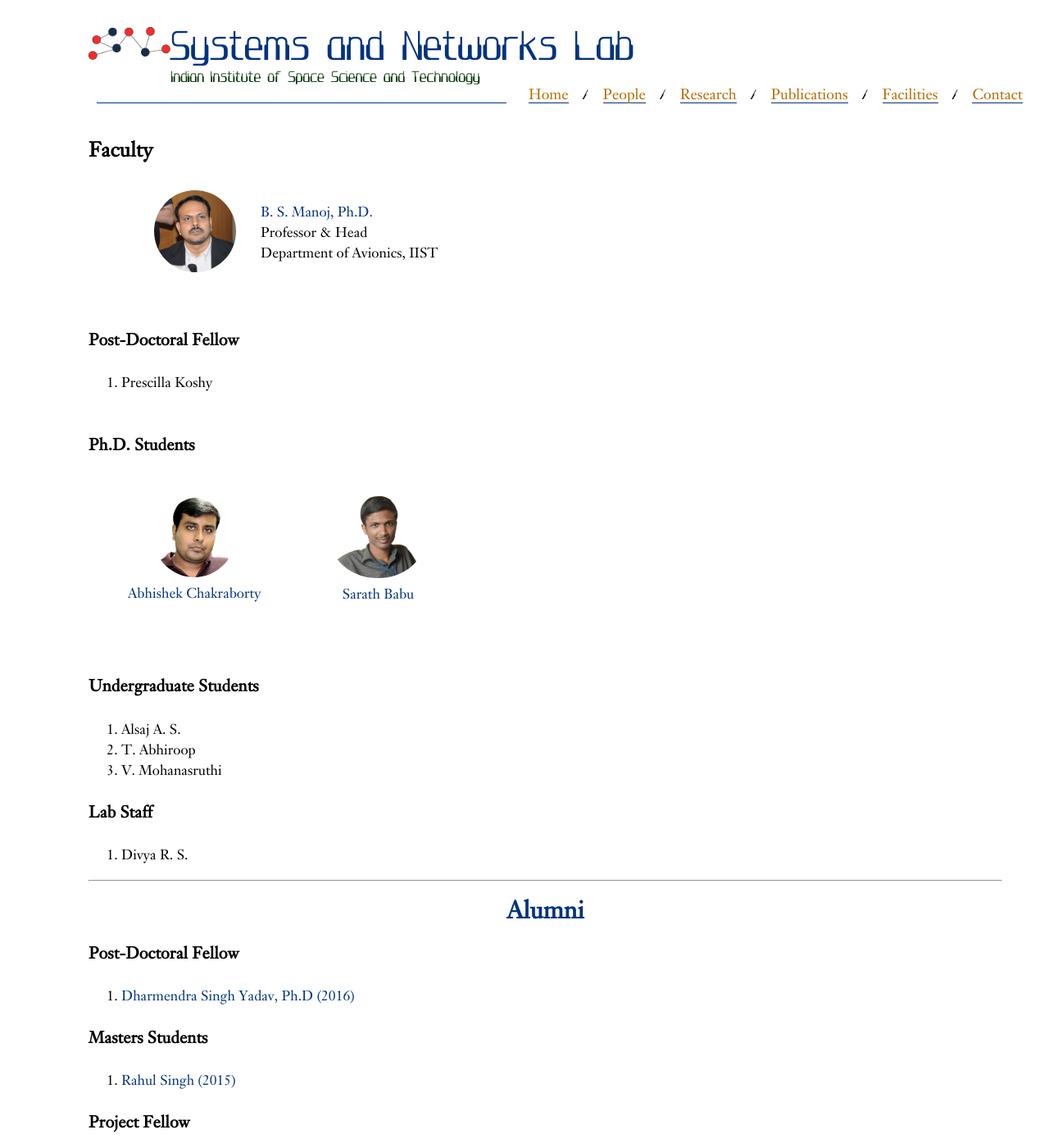
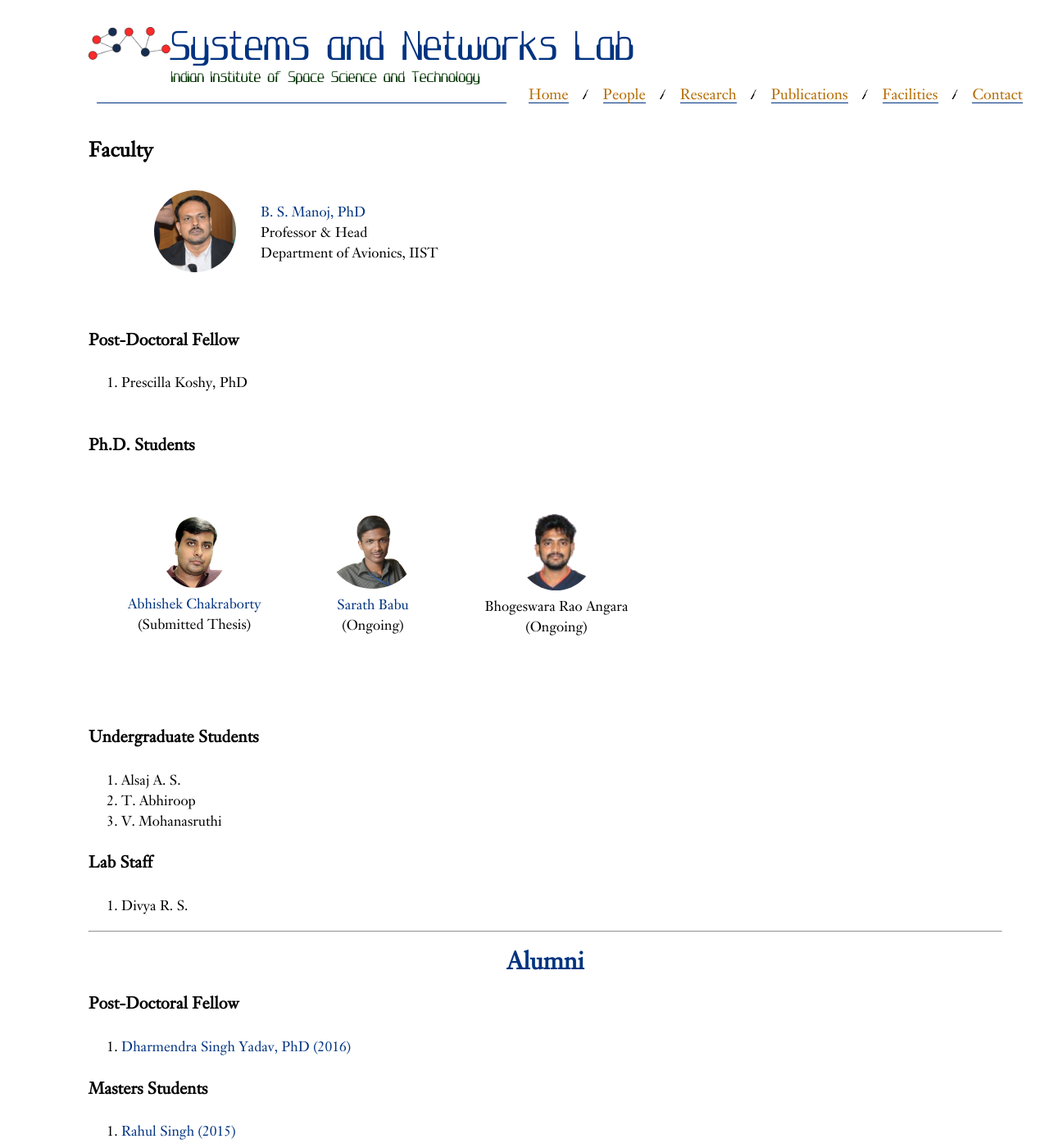
Before and after one commit to iist-sysnet/iist-sysnet.github.io, a Jekyll site: the page built from people.md, in a window 1280 px wide and 1400 px high. Shown: the whole window at 82% size. Built offline with Jekyll 4.4.1, drawn with Linux system fonts in a browser that asks for light colours; our own code applies the rules of GitHub Pages for plain Markdown files.

Commit message:
Commit on 06_Feb_2018

```diff
--- a/people.md
+++ b/people.md
@@ -8,7 +8,7 @@ layout: article
 <a href="https://www.iist.ac.in/avionics/bsmanoj" target="_blank">
 <img style="margin-left:80px" class="img-circle" src="images/bsmanoj.png" width="100px"
 align="left" hspace="30px" vspace="10px">
-B. S. Manoj, Ph.D.</a>
+B. S. Manoj, PhD</a>
 Professor & Head
 Department of Avionics, IIST
 
@@ -17,19 +17,18 @@ Department of Avionics, IIST
 
 #### Post-Doctoral Fellow
 
-1. Prescilla Koshy
+1. Prescilla Koshy, PhD
 <br><br>
 
 #### Ph.D. Students
 
 <table>
 <tr>
-<td><figure align="center"><a href="https://chakrabortyabhishek.github.io/" target="_blank"><img width="100px"  class="img-circle"  src="images/abhishek.png"><figcaption>Abhishek Chakraborty</figcaption></a></figure></td>
-<td><figure align="center"><a href="https://4sarathbabu.github.io/" target="_blank"><img width="118px"  class="img-circle"  src="images/sarathbabu.png"><figcaption>Sarath Babu</figcaption></a></figure></td>
+<td><figure align="center"><a href="https://chakrabortyabhishek.github.io/" target="_blank"><img width="88px"  class="img-circle"  src="images/abhishek.png"><figcaption>Abhishek Chakraborty</figcaption></a>(Submitted Thesis)</figure><br></td>
+<td><figure align="center"><a href="https://4sarathbabu.github.io/" target="_blank"><img width="105px"  class="img-circle"  src="images/sarathbabu.png"><figcaption>Sarath Babu</figcaption></a>(Ongoing)</figure></td>
+<td><figure align="center"><img width="95px"  class="img-circle"  src="images/bhogeswar.png"><figcaption>Bhogeswara Rao Angara</figcaption>(Ongoing)</figure></td>
 </tr>
 </table>
-
-
 
 <br>
 #### Undergraduate Students
@@ -47,7 +46,7 @@ Department of Avionics, IIST
 
 #### Post-Doctoral Fellow
 
-1. [Dharmendra Singh Yadav, Ph.D (2016)](https://scholar.google.co.in/citations?user=yGWRD0YAAAAJ&hl=en){:target="_blank"}
+1. [Dharmendra Singh Yadav, PhD (2016)](https://scholar.google.co.in/citations?user=yGWRD0YAAAAJ&hl=en){:target="_blank"}
 
 #### Masters Students
 
```
Also changed, not shown: publications.md (+5 -5 lines), images/abhishek.png, images/bhogeswar.png (added).
